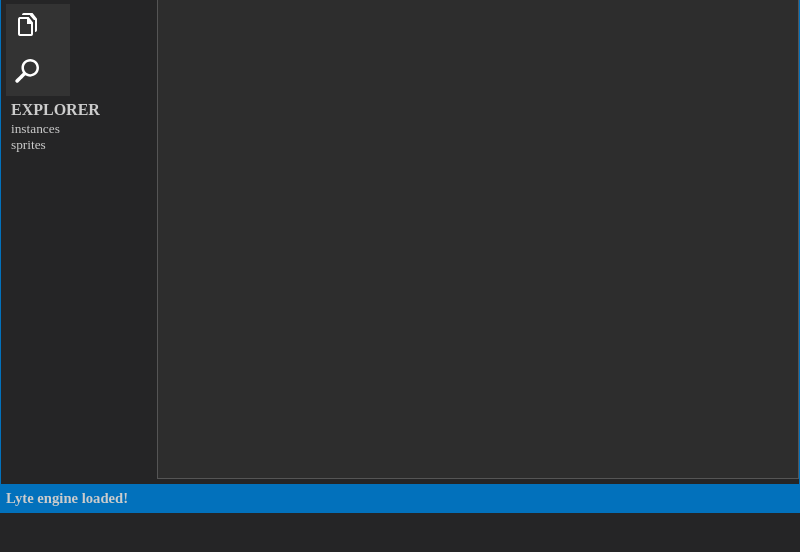
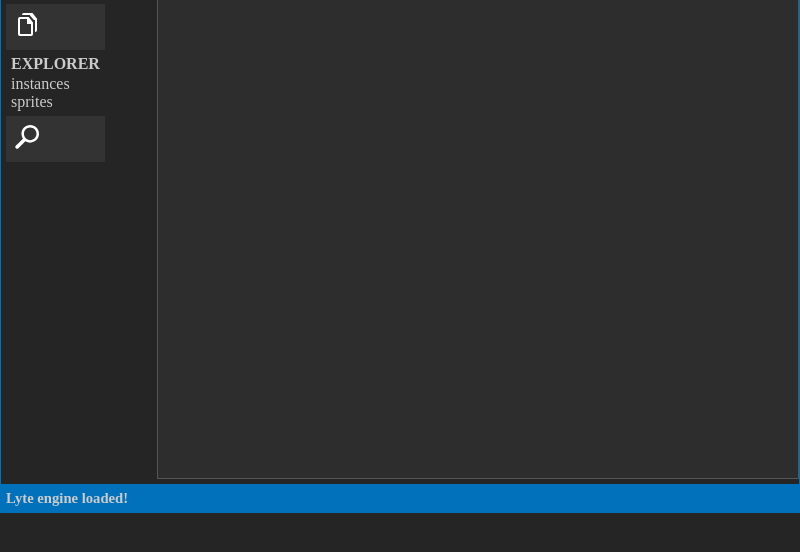
Before and after one commit to d1srupt0r/electrolyte, an Electron app: page index.html in a window 800 px wide. Both pictures are taken after a click on the item 38 px from the left and 63 px from the top of the page. Shown: the part 36-588 px from the top of the page. Drawn offline with nearby package versions, Linux system fonts and the light colour scheme; no server answers.

Commit message:
tidying up around here; removed unused packages; removed mour debug stuff

```diff
--- a/index.html
+++ b/index.html
@@ -23,14 +23,18 @@
     <div id="navigation" class="left">
       <div id="actionbar">
         <ul class="plain">
-          <li id="files"> <img src="img/files.svg" /> </li>
-          <li id="search"> <img src="img/search.svg" /> </li>
+          <li id="files">
+            <img src="img/files.svg" title="Explorer" />
+            <div id="explorer">
+              <span class="heading">EXPLORER</span>
+              <ul class="plain"></ul>
+            </div>
+          </li>
+
+          <li id="search">
+            <img src="img/search.svg" title="Search" />
+          </li>
         </ul>
-      </div>
-
-      <div id="explorer" class="left">
-        <span class="heading">EXPLORER</span>
-        <ul class="plain"></ul>
       </div>
     </div>
 
--- a/main.js
+++ b/main.js
@@ -12,7 +12,6 @@ function createWindow () {
     slashes: true
   }))
   mainWindow.webContents.openDevTools()
-  // mainWindow.setMenu(null)
   mainWindow.on('closed', function () {
     mainWindow = null
   })
--- a/package.json
+++ b/package.json
@@ -18,9 +18,6 @@
     "electron-prebuilt": "^1.4.13"
   },
   "dependencies": {
-    "bootstrap": "^3.3.7",
-    "bootstrap-treeview": "^1.2.0",
-    "bootstrap-treeview-node": "^3.1.0",
     "electron": "^1.4.15",
     "jquery": "^3.2.1"
   }
--- a/renderer.js
+++ b/renderer.js
@@ -2,7 +2,6 @@
 // be executed in the renderer process for that window.
 // All of the Node.js APIs are available in this process.
 const $ = window.jQuery = require('jquery')
-require('bootstrap')
 
 const lyte = require('./lyte.js')
 
--- a/site.css
+++ b/site.css
@@ -1,22 +1,23 @@
 /* elements */
 a { color: #0271bc; }
 body { background-color: #252526; border: 1px solid #0271bc; font-family: 'Courier New, Courier, monospace'; font-size: 14pt; }
-body, html { margin: 0; padding: 0; }
-ul.plain { margin: 0; margin-top: 2px; padding: 0; font-weight: bold; }
-ul.plain li { font-size: 10pt; font-weight: normal; list-style: none; }
+body, html { padding: 0; margin: 0; }
+ul.plain { padding: 0; margin: 0; margin-top: 2px; font-weight: bold; }
+ul.plain li { font-size: 12pt; font-weight: normal; list-style: none; }
 /* ids */
-#actionbar { background-color: #333; /* width: 48px; height: 100%; */ }
-#actionbar li img { margin: 0; padding: 5px; }
-/* #game {  } ToDo: fix sizing issue */
+#actionbar { background-color: #333; }
+#actionbar li img { padding: 5px; margin: 0; }
+#actionbar li img:hover { cursor: pointer; image-rendering: auto; image-rendering: crisp-edges; image-rendering: pixelated; }
 #canvas { border: 1px solid #555; background-color: #2d2d2d; }
+/* #canvas:hover { border: 1px solid #fff; } */
 #content { color: #ccc; width: 100%; height: 100%; }
 #explorer { padding: 5px; display: none; background-color: #252526; }
-#navigation { padding: 5px; font-size: 12pt; width: 64px; }
-#navigation li:hover { cursor: pointer; }
+#explorer li:before { list-style-image: url('/img/expanded.svg'); }
+#navigation { padding: 5px; font-size: 12pt; }
 #plugins { border-bottom: 1px solid #000; }
-#statusbar { background-color: #0271bc/* #c63 */; color: #ccc; font-size: 11pt; font-weight: bold; padding: 5px; }
+#statusbar { padding: 5px; background-color: #0271bc/* #c63 */; color: #ccc; font-size: 11pt; font-weight: bold; }
 #statusbar span { vertical-align: middle; }
-#titlebar { -webkit-app-region: drag; height: 32px; padding: 0; margin: 0; color: #adadad; font-family: sans-serif; }
+#titlebar { padding: 0; margin: 0; -webkit-app-region: drag; height: 32px; color: #adadad; font-family: sans-serif; }
 #titlebar div.buttons { -webkit-app-region: no-drag; position: fixed; top: 1; right: 0; }
 #titlebar div.buttons button { height: 32px; width: 32px; background-color: transparent; border: none; color: #ccc; font-size: 16px; }
 #titlebar div.buttons button:hover { background-color: #3f3f41; }
@@ -26,6 +27,6 @@ ul.plain li { font-size: 10pt; font-weight: normal; list-style: none; }
 .left { float: left; }
 .outline-b { outline: 1px dashed #00f; }
 .outline-g { outline: 1px dashed #0f0; }
+.outline-p { outline: 1px dashed #f0f; }
 .outline-r { outline: 1px dashed #f00; }
-.outline-p { outline: 1px dashed #f0f; }
 .right { float: right; }
```
Also changed, not shown: img/collapsed.svg.
